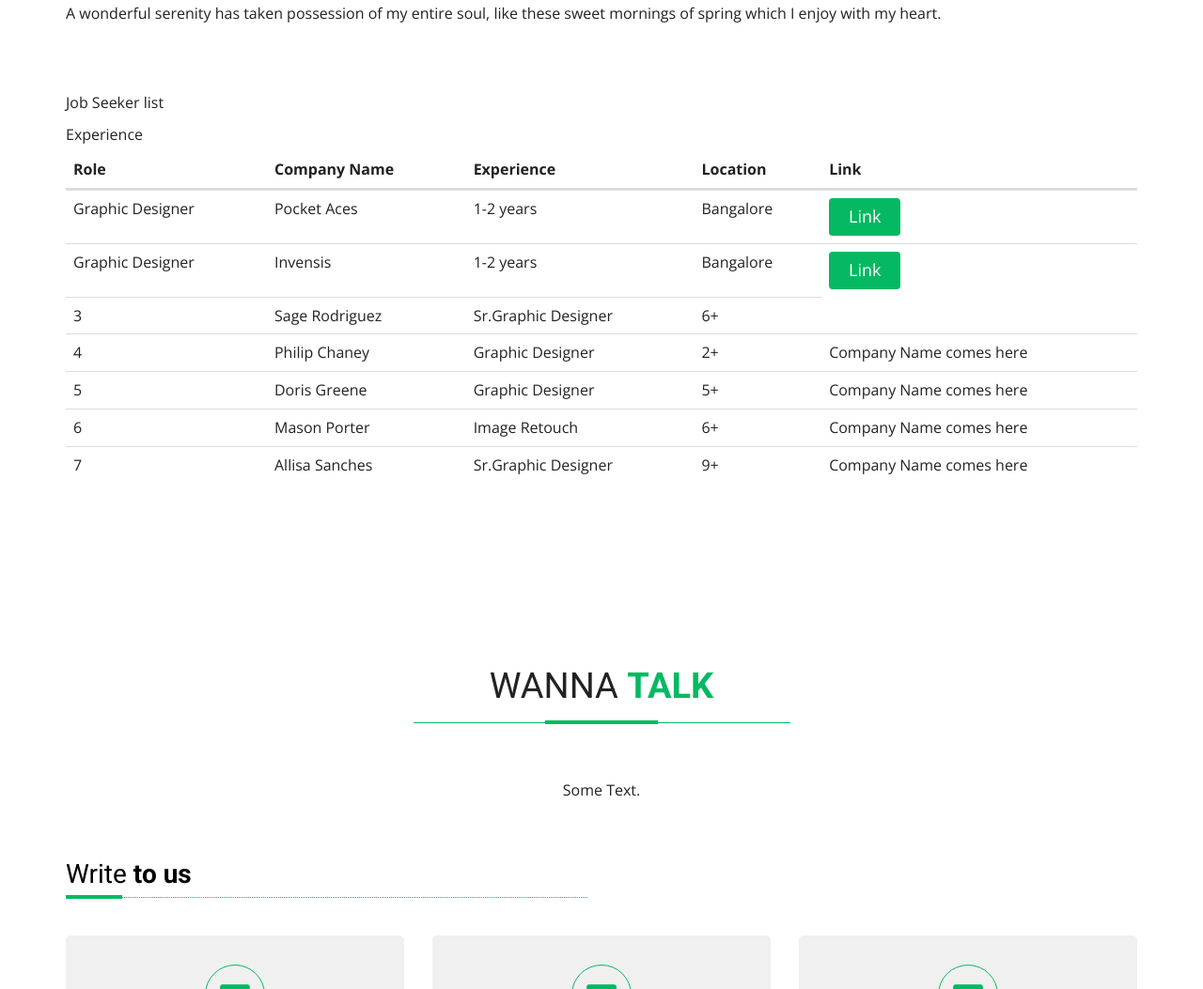
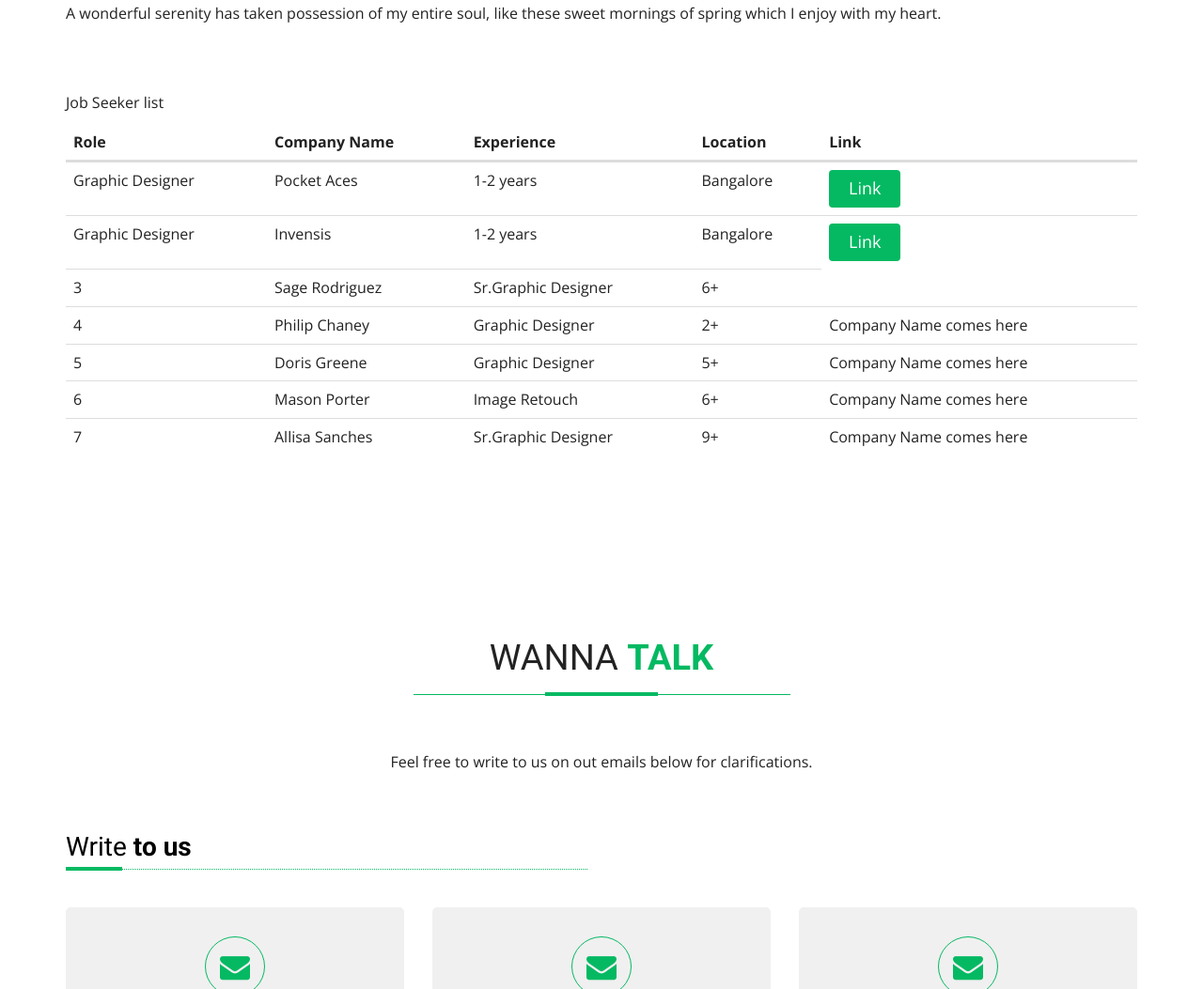
Before and after one commit to muthuks2020/career, a plain HTML site: page index.html in a window 1280 px wide. Shown: the part 3717-4770 px from the top of the page at 94% size. Drawn offline with nearby package versions, Linux system fonts and the light colour scheme.

Commit message:
update
update

```diff
--- a/index.html
+++ b/index.html
@@ -421,7 +421,7 @@
 										<td>Sr.Graphic Designer</td>
 										<td>6+</td>
 
-										Experience
+
 
 									</tr>
 									<tr>
@@ -490,7 +490,7 @@
 					</div>
 					<!-- end section title-wrap -->
 					<div class="intro-text text-center">
-						Some Text.
+						Feel free to write to us on out emails below for clarifications.
 					</div><!-- end intro-text -->
 				</div><!-- end col -->
 			</div><!-- end row -->
```
